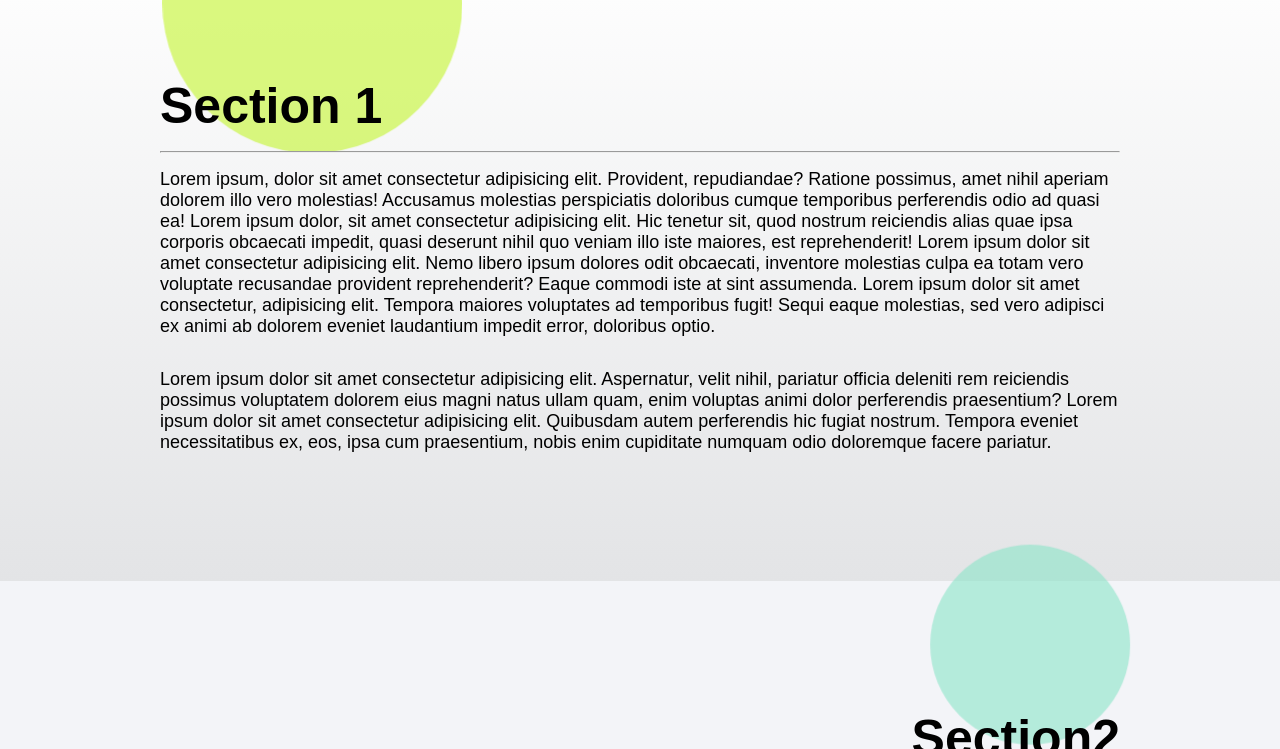
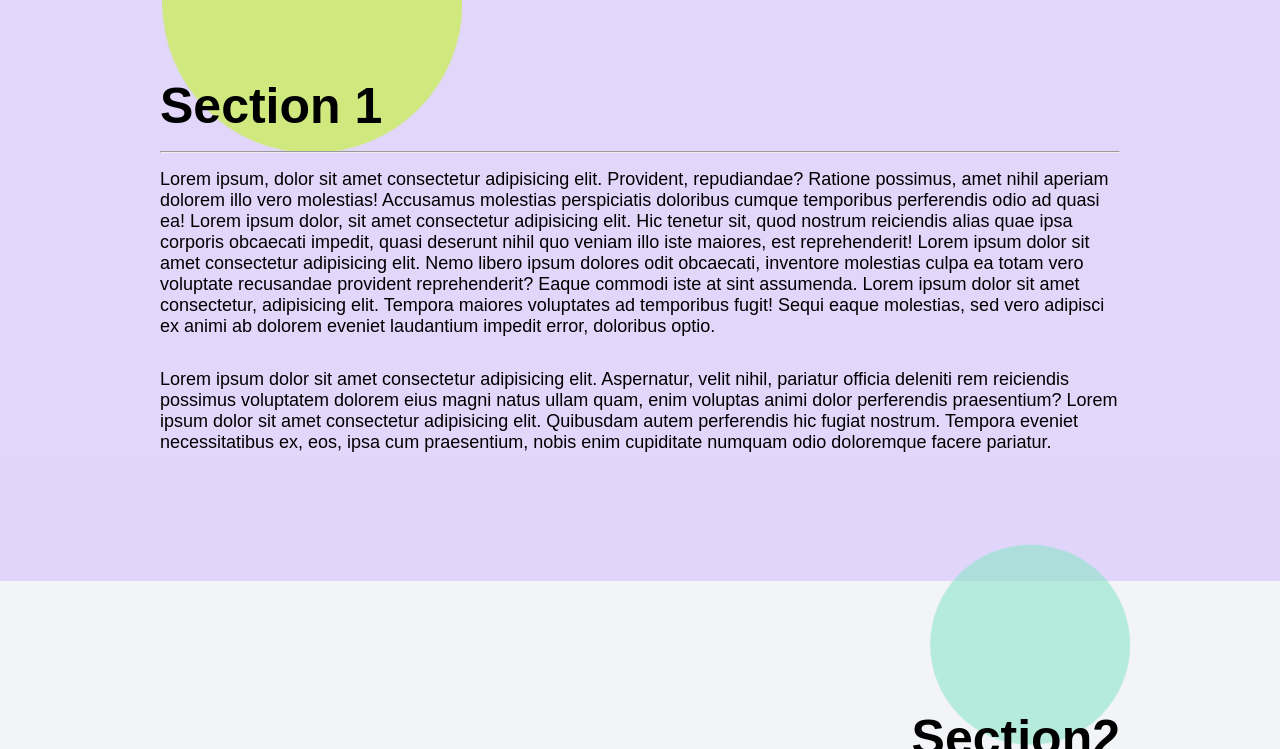
Before and after one commit to oYwyh/DeciSecondTerm, a plain HTML site: page index.html in a window 1280 px wide. Both pictures are taken after a click on the item "Section 1". Shown: the part 303-1052 px from the top of the page. Drawn offline with Linux system fonts and the light colour scheme.

Commit message:
update section  active

```diff
--- a/css/main.css
+++ b/css/main.css
@@ -84,6 +84,10 @@ nav ul li:hover {
     padding: 8rem 10rem;
     flex-direction: column;
     transition: 0.3s;
+}
+.section.active {
+    transition: 0.3s;
+    background: #bb9ff66e !important;
 }
 .section.active .overlay {
     opacity: 1 !important;
```
